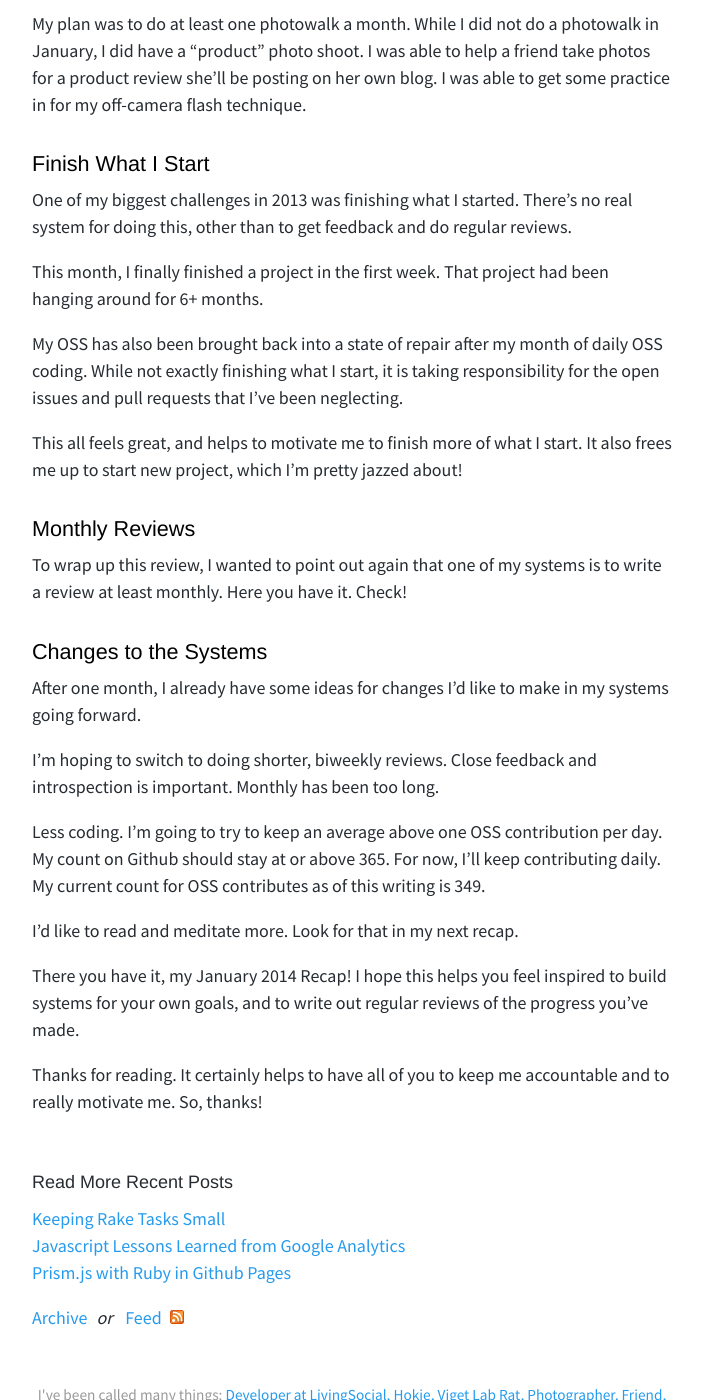
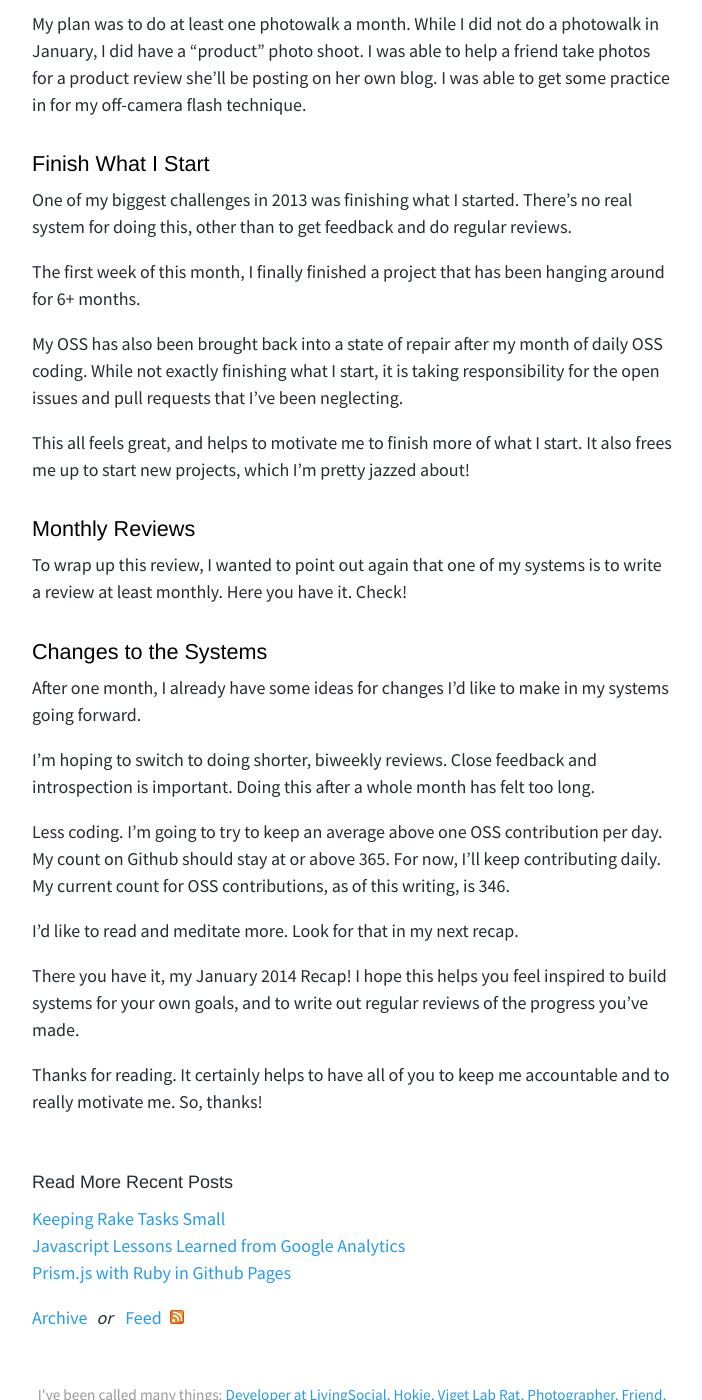
Before and after one commit to tpitale/tpitale.github.io, a Jekyll site: the page built from _posts/2014-02-01-january-recap.md, in a window 1280 px wide and 1400 px high, scrolled down 1297 px. Shown: the whole window, without its empty margins (288-990 px from the left). Built offline with Jekyll 4.4.1, drawn with Linux system fonts in a browser that asks for light colours; some of the changed text lies outside the part shown.

Commit message:
fix some final typos

```diff
--- a/_posts/2014-02-01-january-recap.md
+++ b/_posts/2014-02-01-january-recap.md
@@ -42,11 +42,11 @@ My plan was to do at least one photowalk a month. While I did not do a photowalk
 
 One of my biggest challenges in 2013 was finishing what I started. There's no real system for doing this, other than to get feedback and do regular reviews.
 
-This month, I finally finished a project in the first week. That project had been hanging around for 6+ months.
+The first week of this month, I finally finished a project that has been hanging around for 6+ months.
 
 My OSS has also been brought back into a state of repair after my month of daily OSS coding. While not exactly finishing what I start, it is taking responsibility for the open issues and pull requests that I've been neglecting.
 
-This all feels great, and helps to motivate me to finish more of what I start. It also frees me up to start new project, which I'm pretty jazzed about!
+This all feels great, and helps to motivate me to finish more of what I start. It also frees me up to start new projects, which I'm pretty jazzed about!
 
 ### Monthly Reviews ###
 
@@ -56,9 +56,9 @@ To wrap up this review, I wanted to point out again that one of my systems is to
 
 After one month, I already have some ideas for changes I'd like to make in my systems going forward.
 
-I'm hoping to switch to doing shorter, biweekly reviews. Close feedback and introspection is important. Monthly has been too long.
+I'm hoping to switch to doing shorter, biweekly reviews. Close feedback and introspection is important. Doing this after a whole month has felt too long.
 
-Less coding. I'm going to try to keep an _average_ above one OSS contribution per day. My count on Github should stay at or above 365. For now, I'll keep contributing daily. My current count for OSS contributes as of this writing is 349.
+Less coding. I'm going to try to keep an _average_ above one OSS contribution per day. My count on Github should stay at or above 365. For now, I'll keep contributing daily. My current count for OSS contributions, as of this writing, is 346.
 
 I'd like to read and meditate more. Look for that in my next recap.
 
```
Also changed, not shown: other parts of _posts/2014-02-01-january-recap.md (+1 -1 lines).
